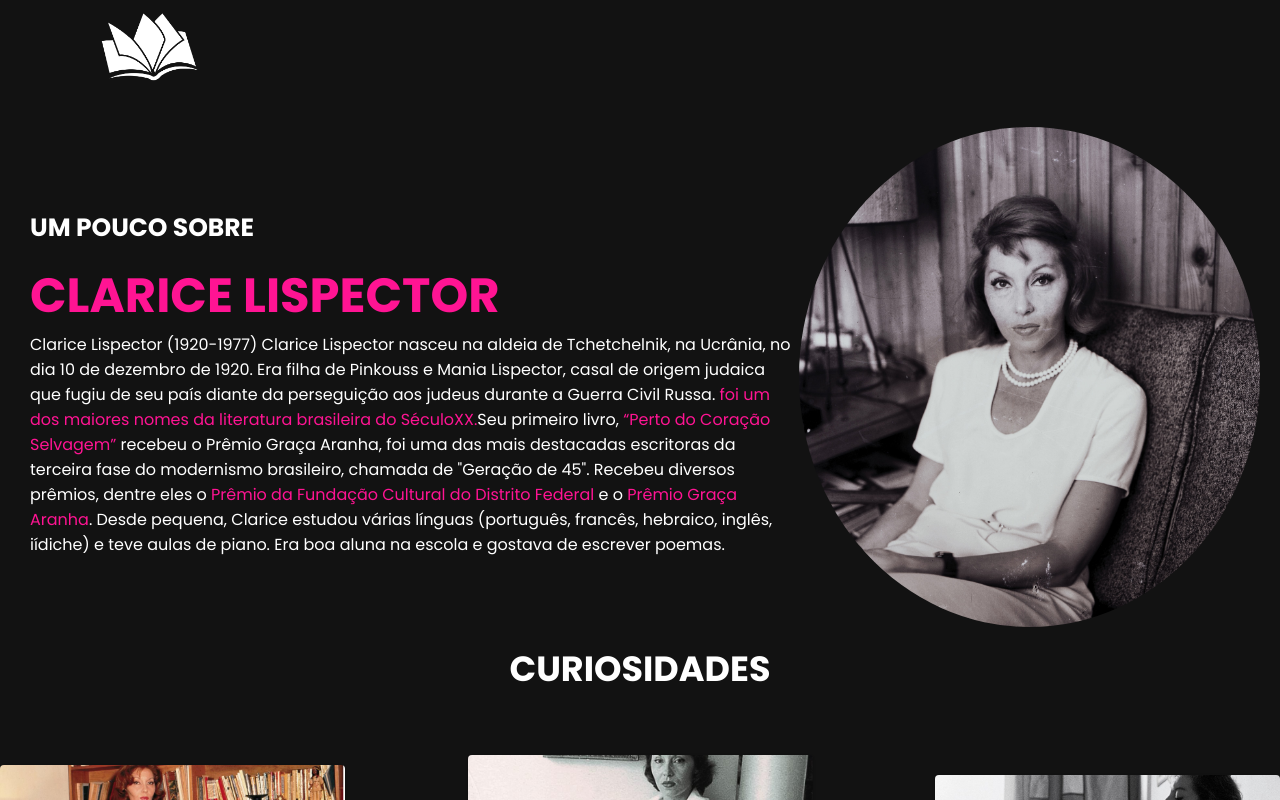
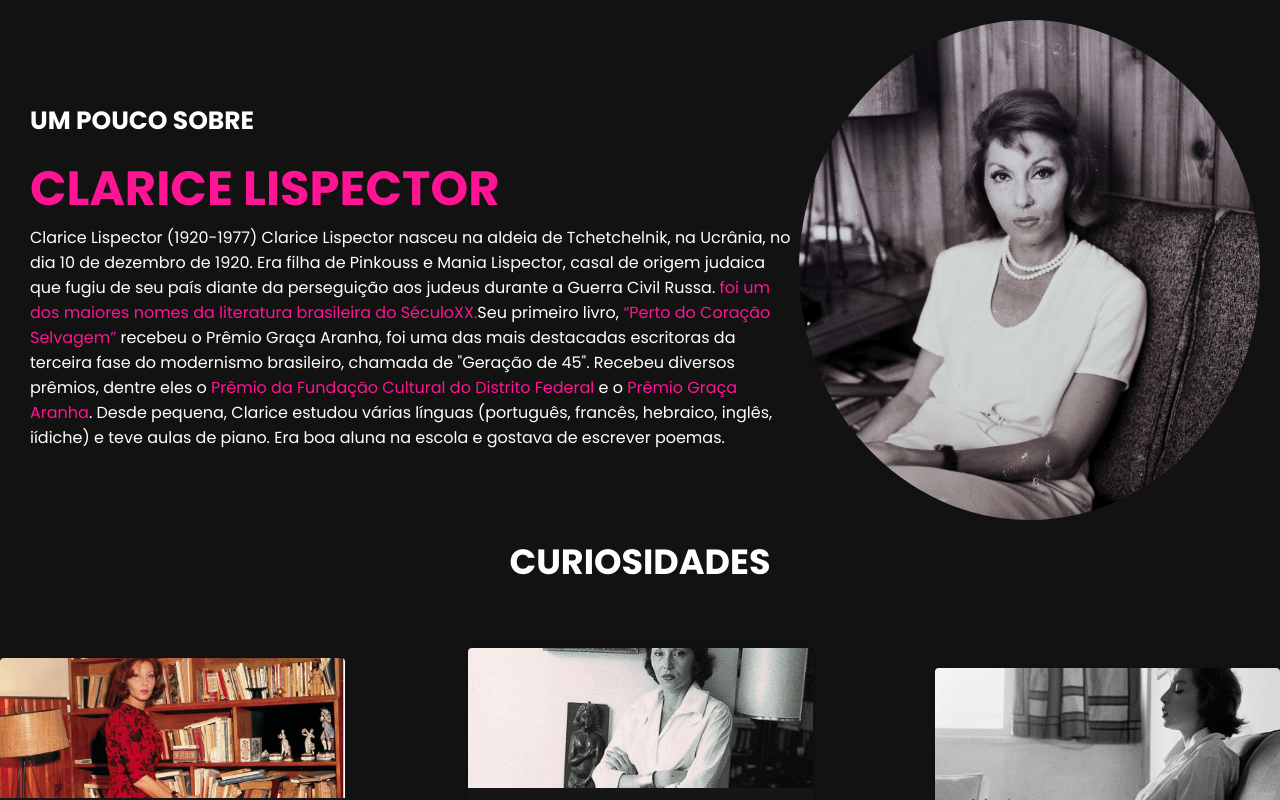
Before and after one commit to ZeR0vi/semana-da-mulher, a React (Vite) app: page /projeto in a window 1280 px wide. Shown: the top 800 px of the page. Built offline with nearby package versions, Linux system fonts and the light colour scheme.

Commit message:
Add files via upload

```diff
--- a/src/components/Main.tsx
+++ b/src/components/Main.tsx
@@ -2,6 +2,7 @@ import '../styles/main.scss'
 
 import LogoTemporario from '../assets/logotemp.png'
 import menu from '../assets/menuburger.png'
+import { Project } from '../pages/Project'
 
 
 
@@ -36,10 +37,14 @@ export  function Main(){
                                        sobre a escritora brasileira Clarice Lispector.
                                     </p>
 
-                                    <a href='../pages/Project.tsx'>CONHECER O PROJETO</a>
+                                    <a href='#project'>CONHECER O PROJETO</a>
                               </div>
                         </div>
 
+                  </section>
+
+                  <section id="project">
+                        <Project/>
                   </section>
             </div>
       )
--- a/src/pages/Project.tsx
+++ b/src/pages/Project.tsx
@@ -27,9 +27,6 @@ import { CardActionArea } from '@mui/material';
 export  function Project(){
       return(
             <div className="container">
-                  <div className="header">
-                        <a href='/'> <img className='logo' src={LogoTemporario}/> </a>
-                  </div>
 
                   <main>
 
--- a/src/styles/main.scss
+++ b/src/styles/main.scss
@@ -1,5 +1,8 @@
 @import url('https://fonts.googleapis.com/css2?family=Poppins:ital,wght@0,100;0,200;0,300;0,400;0,600;0,700;0,800;0,900;1,100;1,200;1,300;1,400;1,500;1,600;1,700;1,800;1,900&display=swap');
 
+html {
+      scroll-behavior: smooth;
+}
 
 section{
       position: relative;
```
